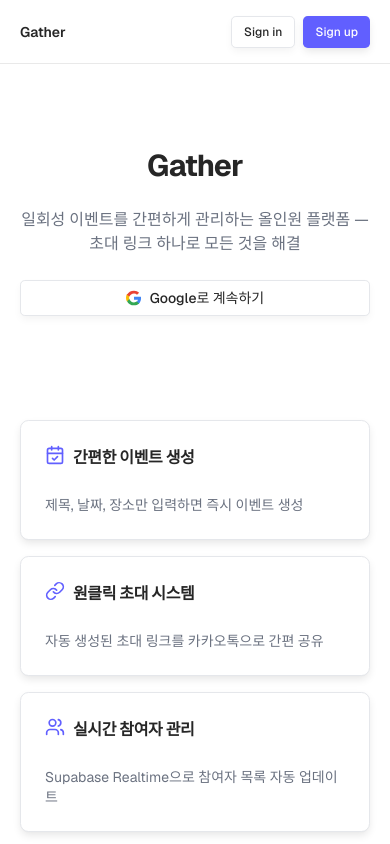
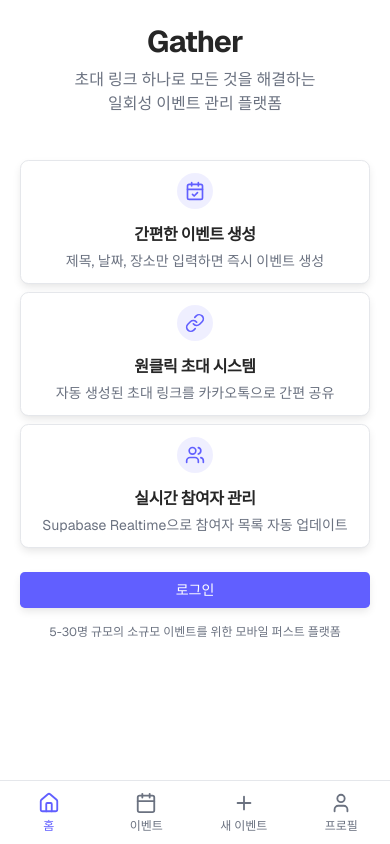
Before and after one commit to java2na/my-app, a Next.js app: page / in a window 390 px wide. Shown: the top 844 px of the page. Built offline with nearby package versions, Linux system fonts and the light colour scheme; no server answers.

Commit message:
💄 style: 랜딩 페이지에 모바일 셸 적용 및 로그인 상태별 CTA 개선

```diff
--- a/app/page.tsx
+++ b/app/page.tsx
@@ -1,11 +1,12 @@
 import { CalendarCheckIcon, LinkIcon, UsersIcon } from "lucide-react";
+import Link from "next/link";
 import { Suspense } from "react";
 
-import { AuthButton } from "@/components/auth-button";
+import { Button } from "@/components/ui/button";
 import { Card, CardContent, CardHeader, CardTitle } from "@/components/ui/card";
-import { EnvVarWarning } from "@/components/env-var-warning";
-import { GoogleLoginButton } from "@/components/google-login-button";
-import { ThemeSwitcher } from "@/components/theme-switcher";
+import { MobileBottomNav } from "@/components/layout/mobile-bottom-nav";
+import { MobileViewport } from "@/components/layout/mobile-viewport";
+import { createClient } from "@/lib/supabase/server";
 import { hasEnvVars } from "@/lib/utils";
 
 const FEATURES = [
@@ -26,55 +27,67 @@ const FEATURES = [
   },
 ] as const;
 
+async function AuthCta() {
+  if (!hasEnvVars) return null;
+
+  const supabase = await createClient();
+  const { data } = await supabase.auth.getClaims();
+  if (data?.claims) return null;
+
+  return (
+    <Button asChild className="w-full">
+      <Link href="/auth/login">로그인</Link>
+    </Button>
+  );
+}
+
 export default function Home() {
   return (
-    <main className="flex min-h-screen flex-col items-center">
-      <div className="flex w-full flex-1 flex-col items-center gap-16">
-        <nav className="flex h-16 w-full justify-center border-b border-b-foreground/10">
-          <div className="flex w-full max-w-5xl items-center justify-between p-3 px-5 text-sm">
-            <span className="font-semibold">Gather</span>
-            {!hasEnvVars ? (
-              <EnvVarWarning />
-            ) : (
+    <MobileViewport
+      footer={
         <Suspense>
-                <AuthButton />
+          <MobileBottomNav />
         </Suspense>
-            )}
-          </div>
-        </nav>
-
-        <div className="flex max-w-2xl flex-1 flex-col items-center gap-6 p-5 text-center">
-          <h1 className="text-3xl font-bold tracking-tight sm:text-4xl">
-            Gather
-          </h1>
-          <p className="max-w-md text-muted-foreground">
-            일회성 이벤트를 간편하게 관리하는 올인원 플랫폼 — 초대 링크 하나로
-            모든 것을 해결
+      }
+    >
+      <main className="flex min-h-full flex-col items-center">
+        <div className="flex w-full flex-1 flex-col items-center pb-4">
+          <div className="flex w-full flex-col items-center gap-2 p-5 pt-6 text-center">
+            <h1 className="text-3xl font-bold tracking-tight">Gather</h1>
+            <p className="text-muted-foreground">
+              초대 링크 하나로 모든 것을 해결하는
+              <br />
+              일회성 이벤트 관리 플랫폼
             </p>
-          {hasEnvVars && <GoogleLoginButton />}
           </div>
 
-        <div className="grid w-full max-w-4xl grid-cols-1 gap-4 p-5 sm:grid-cols-3">
+          <div className="grid w-full grid-cols-1 gap-2 px-5 pt-6">
             {FEATURES.map(({ icon: Icon, title, description }) => (
-            <Card key={title}>
-              <CardHeader className="flex flex-row items-center gap-2">
-                <Icon className="size-5 text-primary" />
+              <Card key={title} className="text-center">
+                <CardHeader className="flex flex-col items-center gap-2 p-3 pb-1">
+                  <div className="bg-primary/10 flex size-9 items-center justify-center rounded-full">
+                    <Icon className="text-primary size-5" />
+                  </div>
                   <CardTitle className="text-base">{title}</CardTitle>
                 </CardHeader>
-              <CardContent className="text-sm text-muted-foreground">
+                <CardContent className="text-muted-foreground p-3 pt-0 text-sm">
                   {description}
                 </CardContent>
               </Card>
             ))}
           </div>
 
-        <footer className="mx-auto flex w-full items-center justify-center gap-8 border-t py-16 text-center text-xs">
-          <p className="text-muted-foreground">
+          <div className="w-full px-5 pt-6">
+            <Suspense>
+              <AuthCta />
+            </Suspense>
+          </div>
+
+          <p className="text-muted-foreground px-5 pt-4 text-center text-xs">
             5-30명 규모의 소규모 이벤트를 위한 모바일 퍼스트 플랫폼
           </p>
-          <ThemeSwitcher />
-        </footer>
         </div>
       </main>
+    </MobileViewport>
   );
 }
```
Lines whose indentation alone changed are shown as unchanged.
